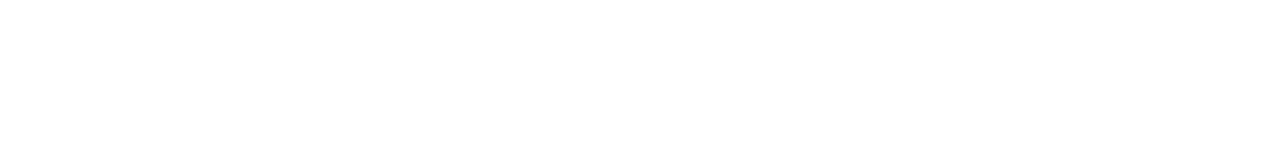
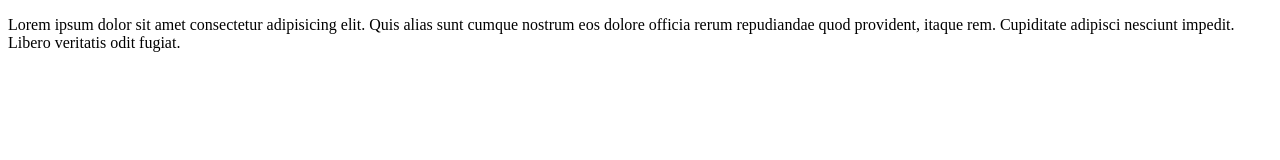
Before and after one commit to muzhgan143/html-exercise, a plain HTML site: page index.html in a window 1280 px wide. Drawn offline with Linux system fonts and the light colour scheme.

Commit message:
first one

```diff
--- a/index.html
+++ b/index.html
@@ -6,6 +6,6 @@
     <title>Document</title>
 </head>
 <body>
-
+    <p>Lorem ipsum dolor sit amet consectetur adipisicing elit. Quis alias sunt cumque nostrum eos dolore officia rerum repudiandae quod provident, itaque rem. Cupiditate adipisci nesciunt impedit. Libero veritatis odit fugiat.</p>
 </body>
 </html>
```
